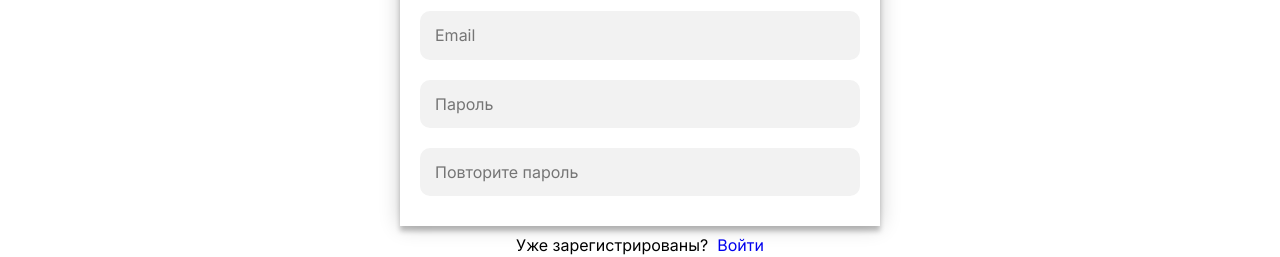
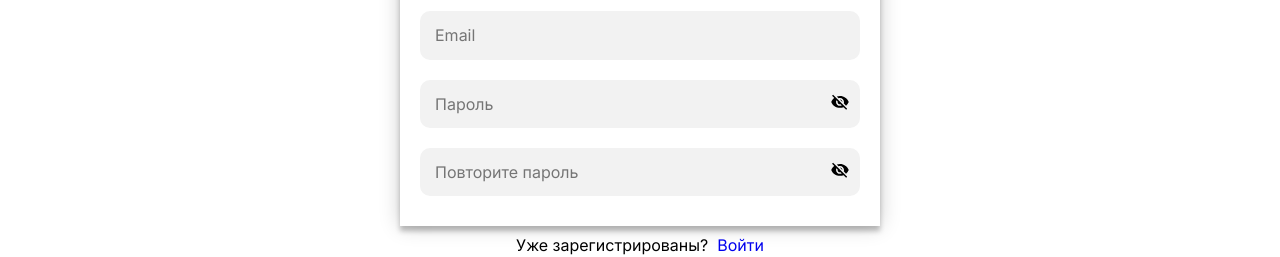
Before and after one commit to Abdurakhman20/ingrad-admin-panel, a React (Vite) app: page /register in a window 1280 px wide. Shown: the part 381-638 px from the top of the page. Built offline with nearby package versions, Linux system fonts and the light colour scheme.

Commit message:
add show \ close password button

```diff
--- a/package.json
+++ b/package.json
@@ -15,6 +15,7 @@
     "react": "^18.3.1",
     "react-dom": "^18.3.1",
     "react-hook-form": "^7.52.2",
+    "react-icons": "^5.2.1",
     "react-redux": "^9.1.2",
     "react-router-dom": "^6.26.0"
   },
--- a/src/components/LoginForm/LoginForm.module.css
+++ b/src/components/LoginForm/LoginForm.module.css
@@ -40,3 +40,24 @@
 .button:disabled {
   cursor: default;
 }
+
+.passwordContainer {
+  position: relative;
+}
+.passwordInput {
+  width: 100%;
+}
+
+.togglePassword {
+  position: absolute;
+  right: 10px;
+  top: 50%;
+  transform: translateY(-50%);
+  background: none;
+  border: none;
+  cursor: pointer;
+
+  outline: none;
+  padding: 0;
+  margin: 0;
+}
--- a/src/components/LoginForm/LoginForm.tsx
+++ b/src/components/LoginForm/LoginForm.tsx
@@ -1,6 +1,7 @@
-import React from "react";
+import React, { useState } from "react";
 import { useForm, SubmitHandler } from "react-hook-form";
 import { ILoginFormValues } from "../../pages/Login/Login";
+import { IoMdEye, IoMdEyeOff } from "react-icons/io";
 import styles from "./LoginForm.module.css";
 import ErrorMessage from "../ErrorMessage/ErrorMessage";
 
@@ -18,6 +19,12 @@ const LoginForm: React.FC<ILoginFormProps> = () => {
     // Дальше данные можно закинуть в глобальное состояние
     console.log(data);
     reset();
+  };
+
+  const [showPassword, setShowPassword] = useState(false);
+
+  const toggleShowPassword = () => {
+    setShowPassword((prev) => !prev);
   };
 
   return (
@@ -39,9 +46,10 @@ const LoginForm: React.FC<ILoginFormProps> = () => {
           <ErrorMessage message={errors.email?.message} />
         )}
 
+        <div className={styles.passwordContainer}>
           <input
-          className={`${styles.form_field} ${styles.input}`}
-          type={"password"}
+            className={`${styles.form_field} ${styles.input} ${styles.passwordInput}`}
+            type={showPassword ? "text" : "password"} // Меняем тип на text или password
             placeholder={"Пароль"}
             {...register("password", {
               required: "Пароль обязателен",
@@ -51,6 +59,14 @@ const LoginForm: React.FC<ILoginFormProps> = () => {
               },
             })}
           />
+          <button
+            type="button"
+            className={styles.togglePassword}
+            onClick={toggleShowPassword}
+          >
+            {showPassword ? <IoMdEye size={20} /> : <IoMdEyeOff size={20} />}
+          </button>
+        </div>
         {errors.password?.message && (
           <ErrorMessage message={errors.password?.message} />
         )}
--- a/src/components/RegisterForm/RegisterForm.module.css
+++ b/src/components/RegisterForm/RegisterForm.module.css
@@ -40,3 +40,23 @@
 .button:disabled {
   cursor: default;
 }
+
+.passwordContainer {
+  position: relative;
+}
+.passwordInput {
+  width: 100%;
+}
+
+.togglePassword {
+  position: absolute;
+  right: 10px;
+  top: 50%;
+  transform: translateY(-50%);
+  background: none;
+  border: none;
+  cursor: pointer;
+  outline: none;
+  padding: 0;
+  margin: 0;
+}
--- a/src/components/RegisterForm/RegisterForm.tsx
+++ b/src/components/RegisterForm/RegisterForm.tsx
@@ -1,8 +1,9 @@
-import React from "react";
+import React, { useState } from "react";
 import { useForm, SubmitHandler } from "react-hook-form";
 import { IRegisterFormValues } from "../../pages/Register/Register";
 import styles from "./RegisterForm.module.css";
 import ErrorMessage from "../ErrorMessage/ErrorMessage";
+import { IoMdEye, IoMdEyeOff } from "react-icons/io";
 
 interface IAuthFormProps {}
 
@@ -19,6 +20,17 @@ const RegisterForm: React.FC<IAuthFormProps> = () => {
     // Дальше данные можно закинуть в глобальное состояние
     console.log(data);
     reset();
+  };
+
+  const [showPassword, setShowPassword] = useState(false);
+  const [showPasswordAgain, setShowPasswordAgain] = useState(false);
+
+  const toggleShowPassword = () => {
+    setShowPassword((prev) => !prev);
+  };
+
+  const toggleShowPasswordAgain = () => {
+    setShowPasswordAgain((prev) => !prev);
   };
 
   return (
@@ -59,9 +71,10 @@ const RegisterForm: React.FC<IAuthFormProps> = () => {
         {errors.email?.message && (
           <ErrorMessage message={errors.email?.message} />
         )}
+        <div className={styles.passwordContainer}>
           <input
-          className={`${styles.form_field} ${styles.input}`}
-          type={"password"}
+            className={`${styles.form_field} ${styles.input} ${styles.passwordInput}`}
+            type={showPassword ? "text" : "password"}
             placeholder={"Пароль"}
             {...register("password", {
               required: "Пароль обязателен",
@@ -71,12 +84,23 @@ const RegisterForm: React.FC<IAuthFormProps> = () => {
               },
             })}
           />
+          <button
+            type="button"
+            className={styles.togglePassword}
+            onClick={toggleShowPassword}
+          >
+            {showPassword ? <IoMdEye size={20} /> : <IoMdEyeOff size={20} />}
+          </button>
+        </div>
+
         {errors.password?.message && (
           <ErrorMessage message={errors.password?.message} />
         )}
+
+        <div className={styles.passwordContainer}>
           <input
-          className={`${styles.form_field} ${styles.input}`}
-          type={"password"}
+            className={`${styles.form_field} ${styles.input} ${styles.passwordInput}`}
+            type={showPasswordAgain ? "text" : "password"}
             placeholder={"Повторите пароль"}
             {...register("passwordAgain", {
               required: "Повторение пароля обязательно",
@@ -88,6 +112,19 @@ const RegisterForm: React.FC<IAuthFormProps> = () => {
                 value === getValues("password") || "Пароли не совпадают!",
             })}
           />
+          <button
+            type="button"
+            className={styles.togglePassword}
+            onClick={toggleShowPasswordAgain}
+          >
+            {showPasswordAgain ? (
+              <IoMdEye size={20} />
+            ) : (
+              <IoMdEyeOff size={20} />
+            )}
+          </button>
+        </div>
+
         {errors.passwordAgain?.message && (
           <ErrorMessage message={errors.passwordAgain?.message} />
         )}
```
Also changed, not shown: 1 other file (tests, documents, lock files or other folders). Lines whose indentation alone changed are shown as unchanged.
